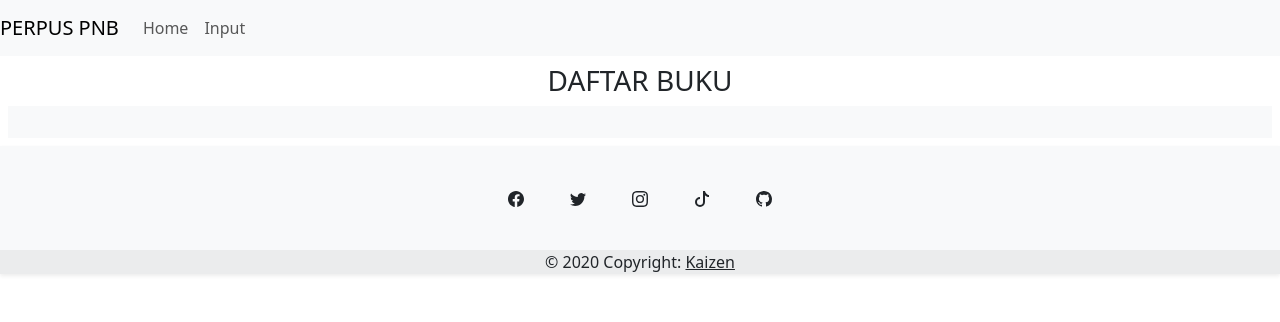
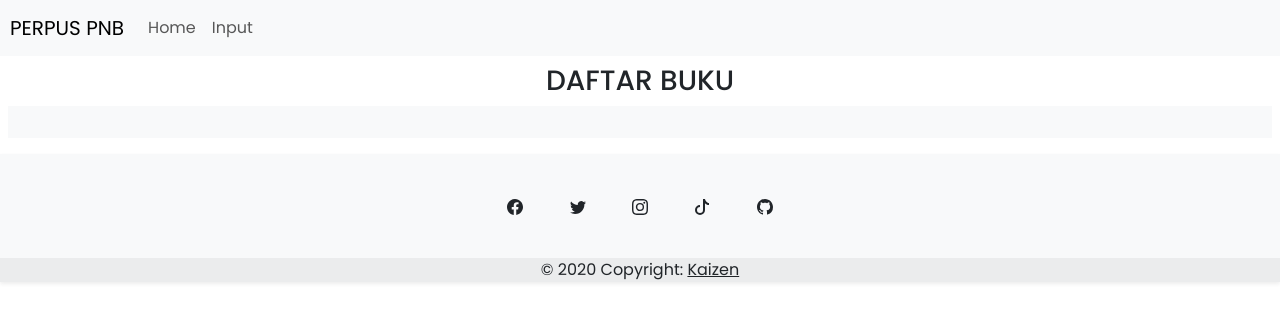
Before and after one commit to pius11/perpustakaan, a PHP site: the page made by app/view/home/index.php in a window 1280 px wide. Shown: the top 322 px of the page. Run offline with PHP 8.4, Linux system fonts and the light colour scheme; the template is opened without the code that fills it, so the values that code supplies are empty; some libraries are stand-ins or nearby versions.

Commit message:
modif style

```diff
--- a/app/view/home/index.php
+++ b/app/view/home/index.php
@@ -8,10 +8,10 @@
 
     <div class="container d-flex flex-wrap justify-content-start">
         <?php foreach ($data['buku'] as $buku):?>
-            <a href="<?= BASEURL ?>/deskripsi/index/<?= $buku['id_buku'] ?>">
+            <a href="<?= BASEURL ?>/deskripsi/index/<?= $buku['id_buku'] ?>" style="text-decoration: none; color: white;  display: inline-block;">
         <div class="card rounded-3 m-2" style="width: 200px; height: 200px;">
             <img src="<?=BASEURL;?>/image/<?=$buku['image']?>" alt="" class="rounded-3 card-img-top">
-            <div class="card-body text-center">
+            <div class="card-body text-center" style="font-weight: bold;">
                 <?=$buku['judul']?>
             </div>
         </div>
--- a/app/view/input/index.php
+++ b/app/view/input/index.php
@@ -11,7 +11,7 @@
             <textarea class="form-control" name="sinopsis" placeholder="Sinopsis" required></textarea>
             <p class="mt-2">Gambar</p>
             <input type="file" name="image" required>
-            <div class="container d-flex justify-content-center mt-4">
+            <div class="container d-flex justify-content-center mt-4 mb-3">
                 <input class="btn btn-primary mt-3" type="submit" value="Submit">
             </div>
         </form>
--- a/app/view/template/footer.php
+++ b/app/view/template/footer.php
@@ -1,6 +1,6 @@
 
 
-<footer class="text-center bg-light shadow-sm ">
+<footer class="text-center bg-light shadow-sm mt-3">
   <!-- Grid container -->
   <div class="container pt-4">
     <!-- Section: Social media -->
--- a/app/view/template/header.php
+++ b/app/view/template/header.php
@@ -5,14 +5,15 @@
     <meta name="viewport" content="width=device-width, initial-scale=1.0">
     <link rel="stylesheet" href="<?=BASEURL?>/css/bootstrap.css">
     <title><?=$data['judul']?></title>
+    <link href="https://fonts.googleapis.com/css2?family=Poppins:wght@300;400;500;600;700&display=swap" rel="stylesheet">
 </head>
-<body>
+<body style="font-family: 'poppins',sans-serif;">
 
 
 
 
 <nav class="navbar navbar-expand-lg navbar-light bg-light">
-  <a class="navbar-brand" href="<?=BASEURL?>">PERPUS PNB</a>
+  <a class="navbar-brand" href="<?=BASEURL?>" style="margin-left: 10px;">PERPUS PNB</a>
   <button class="navbar-toggler" type="button" data-toggle="collapse" data-target="#navbarNav" aria-controls="navbarNav" aria-expanded="false" aria-label="Toggle navigation">
     <span class="navbar-toggler-icon"></span>
   </button>
```
